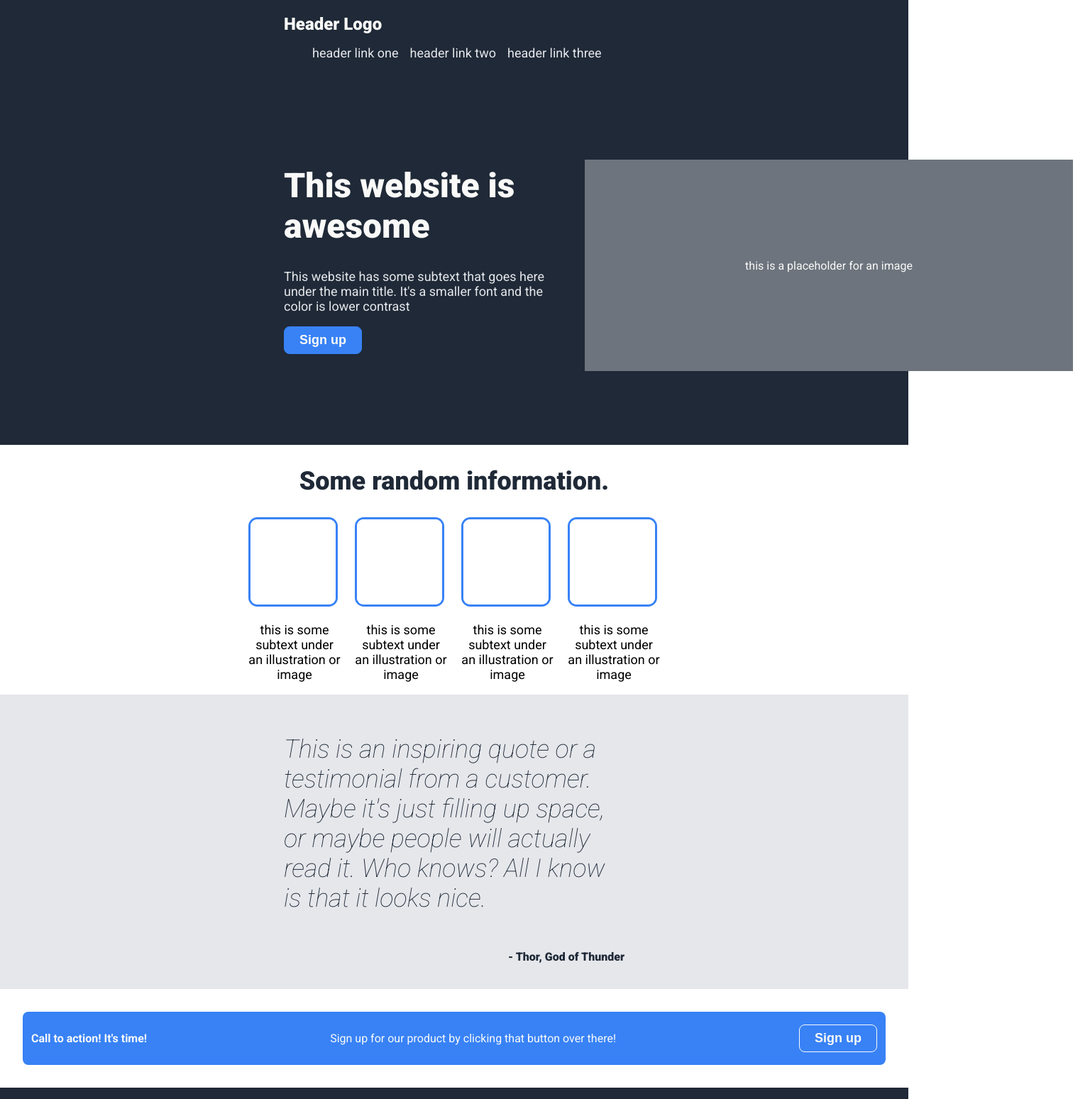
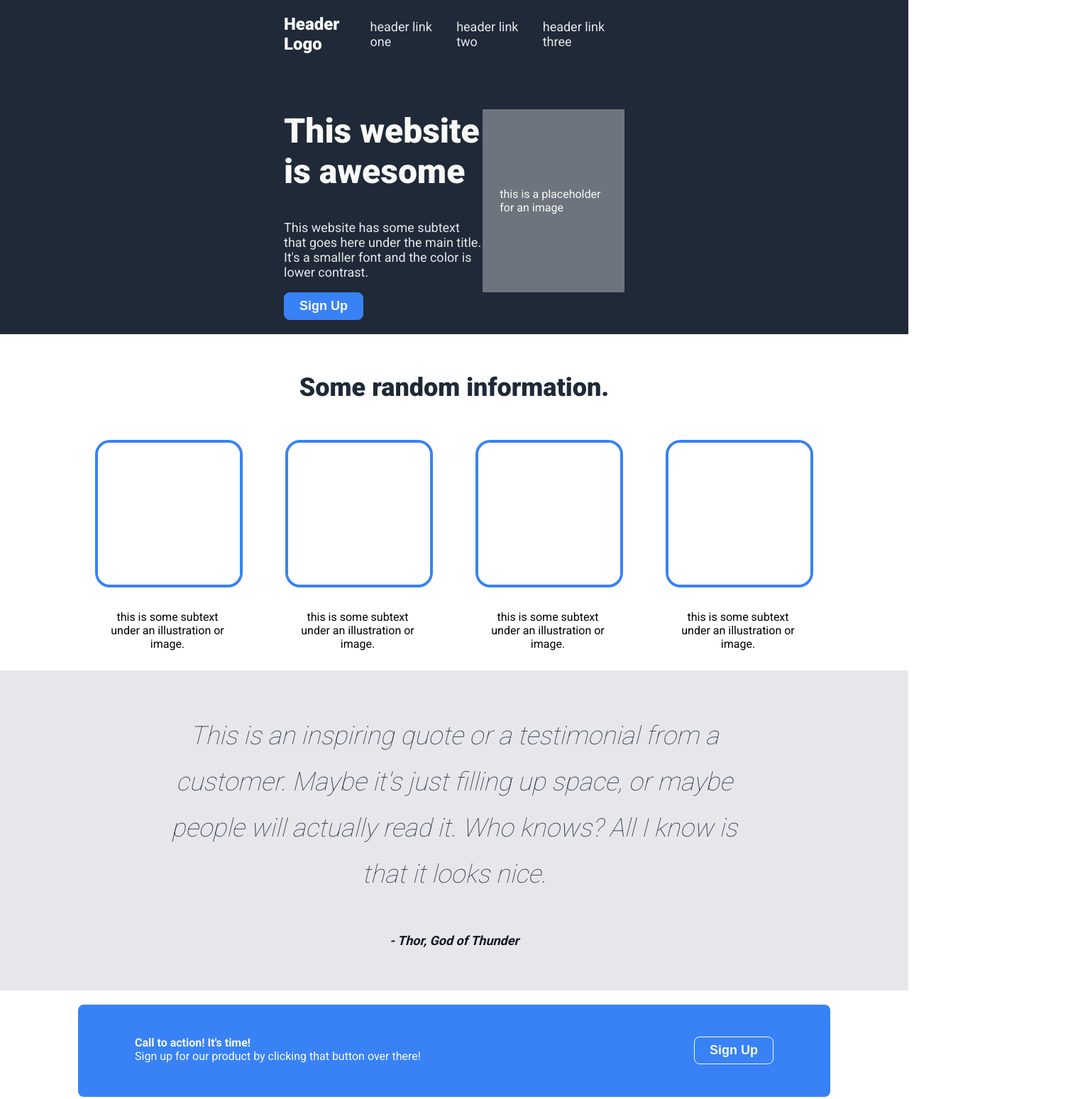
Before and after one commit to sara-jac/odin-landing-page, a plain HTML site: page index.html in a window 1280 px wide. Shown: the top 1549 px of the page at 71% size, 1536 px wide, since content can reach past the window. Drawn offline with Linux system fonts and the light colour scheme.

Commit message:
Clean up naming and css grouping, misc style changes to better match original

```diff
--- a/index.html
+++ b/index.html
@@ -7,81 +7,71 @@
   <link rel="stylesheet" href="styles.css">
 </head>
 <body>
-  <div class="header">
-    <div class="block">
-      <div class="header-logo">Header Logo</div>
-      <div class="nav-links">
-      <ul>
-        <li><a href="">header link one</a></li>
-        <li><a href="">header link two</a></li>
-        <li><a href="">header link three</a></li>
-      </ul>
+  <header class="header">
+    <div class="header-container">
+      <div class="logo">Header Logo</div>
+      <nav class="navigation">
+        <ul class="nav-list">
+          <li><a href="#">header link one</a></li>
+          <li><a href="#">header link two</a></li>
+          <li><a href="#">header link three</a></li>
+        </ul>
+      </nav>
+    </div>
+  </header>
+  <section class="hero-section">
+    <div class="hero-container">
+      <div class="hero-content">
+        <h1>This website is awesome</h1>
+        <p class="hero-subtext">
+          This website has some subtext that goes here under the main title.
+          It's a smaller font and the color is lower contrast.
+        </p>
+        <button class="btn-signup">Sign Up</button>
+      </div>
+      <div class="hero-image">
+        this is a placeholder for an image
       </div>
     </div>
-    <div class="block">
-      <div class="hero-block">
-        <div class="hero-text">
-          <h1>This website is awesome</h1>
-          <p class="secondary-text">
-            This website has some subtext that goes here under the main title.
-            It's a smaller font and the color is lower contrast
-          </p>
-          <button>Sign up</button>
-        </div>
-        <div class="placeholder-image">
-            this is a placeholder for an image
-        </div>
+  </section>
+  <section class="info-section">
+    <h2 class="info-title">Some random information.</h2>
+    <div class="info-cards">
+      <div class="card">
+        <img src="src/white_blank.png" alt="Placeholder Image">
+        <p class="card-text">this is some subtext under an illustration or image.</p>
       </div>
-  </div>
-  </div>
-  <div class="info-block">
-    <h2 class="info-header-text">Some random information.</h2>
-    <div class="card-wrapper">
-    <div class="image-card">
-      <img src="src/white_blank.png">
-      <p class="image-text">this is some subtext under an
-        illustration or image</p>
+      <div class="card">
+        <img src="src/white_blank.png" alt="Placeholder Image">
+        <p class="card-text">this is some subtext under an illustration or image.</p>
+      </div>
+      <div class="card">
+        <img src="src/white_blank.png" alt="Placeholder Image">
+        <p class="card-text">this is some subtext under an illustration or image.</p>
+      </div>
+      <div class="card">
+        <img src="src/white_blank.png" alt="Placeholder Image">
+        <p class="card-text">this is some subtext under an illustration or image.</p>
+      </div>
     </div>
-    <div class="image-card">
-      <img src="src/white_blank.png">
-      <p class="image-text">this is some subtext under an
-        illustration or image</p>
-    </div>
-    <div class="image-card">
-      <img src="src/white_blank.png">
-      <p class="image-text">this is some subtext under an
-        illustration or image</p>
-    </div>
-    <div class="image-card">
-      <img src="src/white_blank.png">
-      <p class="image-text">this is some subtext under an
-        illustration or image</p>
-    </div>
-    </div>
-  </div>
-  <div class="block quote-block">
-    <p class="quote-text">
+  </section>
+  <section class="quote-section">
+    <blockquote class="quote">
       This is an inspiring quote or a testimonial from a customer.
       Maybe it's just filling up space, or maybe people will actually read it. Who knows?
       All I know is that it looks nice.
-      </p>
-      <p class="quote-author">
-        - Thor, God of Thunder
-      </p>
-  </div>
-  <div class="block cta-block">
-    <p>
+    </blockquote>
+    <cite class="quote-author">- Thor, God of Thunder</cite>
+  </section>
+  <section class="cta-section">
+    <p class="cta-message">
       <strong>Call to action! It's time!</strong>
+      Sign up for our product by clicking that button over there!
     </p>
-    <p>
-     Sign up for our product by clicking that button over there!
-    </p>
-    <button class="cta-button">Sign up</button>
-  </div>
-  <div class="block footer">
-    <p class="copyright">
-      Copyright © The Odin Project
-    </p>
-  </div>
+    <button class="btn-cta">Sign Up</button>
+  </section>
+  <footer class="footer">
+    <p class="footer-text">Copyright © The Odin Project</p>
+  </footer>
 </body>
 </html>
--- a/styles.css
+++ b/styles.css
@@ -1,67 +1,89 @@
+@import url('https://fonts.googleapis.com/css2?family=Roboto:wght@100;300;400;500;700;900&display=swap');
 
-@import url('https://fonts.googleapis.com/css2?family=Roboto:ital,wght@0,100;0,300;0,400;0,500;0,700;0,900;1,100;1,300;1,400;1,500;1,700;1,900&display=swap');
+/* general */
 
 body {
-  font-family: 'Roboto', serif;
+  font-family: 'Roboto', sans-serif;
   display: flex;
   flex-direction: column;
   margin: 0;
   padding: 0;
 }
 
+h1, .logo, .info-title, .quote-author {
+  font-weight: 900;
+}
+
 h1 {
   font-size: 48px;
-  font-weight: 900;
 }
 
 ul {
   display: flex;
   gap: 16px;
   list-style-type: none;
+  margin: 0;
+  padding: 0;
+}
+
+a, .hero-subtext {
+  font-size: 18px;
+  color: #E5E7EB;
 }
 
 a {
   text-decoration: none;
 }
 
-a, .secondary-text {
-  font-size: 18px;
-  color: #E5E7EB;
+.logo {
+  font-size: 24px;
+  color: #F9FAF8;
 }
 
-.header, .footer {
+/* containers */
+
+.header, .footer, .hero-section {
   color: #F9FAF8;
   background-color: #1F2937;
 }
 
-.block {
+.header-container, .hero-container, .cta-section {
   display: flex;
-  flex-wrap: wrap;
+  justify-content: space-between;
   align-items: center;
-  justify-content: space-between;
   padding: 20px 400px;
 }
 
-.header-logo {
-  font-size: 24px;
+
+/* hero section */
+
+.hero-section {
+  background-color: #1F2937;
   color: #F9FAF8;
-  font-weight: 900;
+  gap: 40px;
 }
 
-.hero-block {
-  display: flex;
-  padding: 60px 0;
+.hero-content {
+  max-width: 400px;
 }
 
-.hero-text {
-  width: 400px;
+.hero-image {
+  display: flex;
+  justify-content: center;
+  align-items: center;
+  width: 500px;
+  height: 210px;
+  background-color: #6D747D;
+  padding: 24px;
 }
 
-button, .cta-button {
+/* buttons */
+
+button {
+  color: #F9FAF8;
+  background-color: #3882f6;
   font-size: 18px;
-  color: #F9FAF8;
   font-weight: 600;
-  background-color: #3882f6;
   padding: 8px 21px;
   border-radius: 8px;
   border: 1px solid #3882f6;
@@ -70,87 +92,107 @@ button, .cta-button {
 
 button:hover {
   cursor: pointer;
-  border: 1px solid #3882f6;
   color: #3882f6;
   background-color: #F9FAF8;
 }
 
-.placeholder-image {
+.btn-cta {
+  border-color: #F9FAF8;
+}
+
+/* info section */
+
+.info-section {
   display: flex;
+  flex-direction: column;
   justify-content: center;
   align-items: center;
-  width: 640px;
-  height: 250px;
-  background-color: #6D747D;
-  margin: 24px;
+}
+
+.info-title {
+  text-align: center;
+  font-size: 36px;
+  color: #1F2937;
   padding: 24px;
 }
 
-.info-header-text {
-  text-align: center;
-  font-size: 36px;
-  color: #1F2937;
-  font-weight: 900;
-}
-
-.image-card > img {
-  border: 3px solid #3882f6;
-  border-radius: 10%;
-  width: 120px;
-  height: 120px;
-}
-
-.card-wrapper {
+.info-cards {
   display: flex;
   flex-wrap: wrap;
   align-items: center;
   justify-content: center;
-  gap: 20px;
+  gap: 60px;
 }
 
-.image-text {
-  font-size: 18px;
+.card img {
+  border: 4px solid #3882f6;
+  border-radius: 10%;
+  width: 200px;
+  height: 200px;
+}
+
+.card-text {
   display: flex;
   flex-wrap: row wrap;
-  width: 130px;
+  width: 180px;
+  text-align: center;
+  padding: 12px;
+}
+
+
+/* quote Section */
+
+.quote-section {
+  display: flex;
+  flex-direction: column;
+  color: #1F2937;
+  justify-content: center;
   align-items: center;
+  background-color: #E5E7EB;
+  padding: 60px;
   text-align: center;
 }
 
-.quote-block {
-  display: flex;
-  flex-direction: column;
-
-  color: #1F2937;
-  background-color: #E5E7EB;
-}
-
-.quote-text {
+.quote {
   font-size: 36px;
+  font-style: italic;
   font-weight: 100;
-  font-style: italic;
-  color: #1F2937;
+  margin: 0 auto 30px;
+  line-height: 1.8;
+  color: #374151;
+  max-width: 800px;
 }
 
 .quote-author {
-  font-weight: 900;
-  align-self: flex-end;
+  font-size: 18px;
+  font-weight: 700;
+  color: #111827;
+  margin-top: 20px;
 }
 
- .cta-block {
+/* cta section */
+
+.cta-section {
   color: #F9FAF8;
   background-color: #3882f6;
-   padding: 12px;
+  padding: 28px 80px;
   border-radius: 8px;
-   margin: 32px;
+  margin: 20px auto;
+  text-align: center;
+  width: 900px;
 }
 
-  .cta-button {
-  border: 1px solid #F9FAF8;
+.cta-message {
+  display: flex;
+  flex-direction: column;
+  text-align: left;
+  margin-bottom: 20px;
 }
 
- .copyright {
+/* footer */
+
+.footer-text {
   text-align: center;
-  margin: 0 auto;
+  margin: 0;
   padding: 14px;
 }
```
Lines whose indentation alone changed are shown as unchanged.
